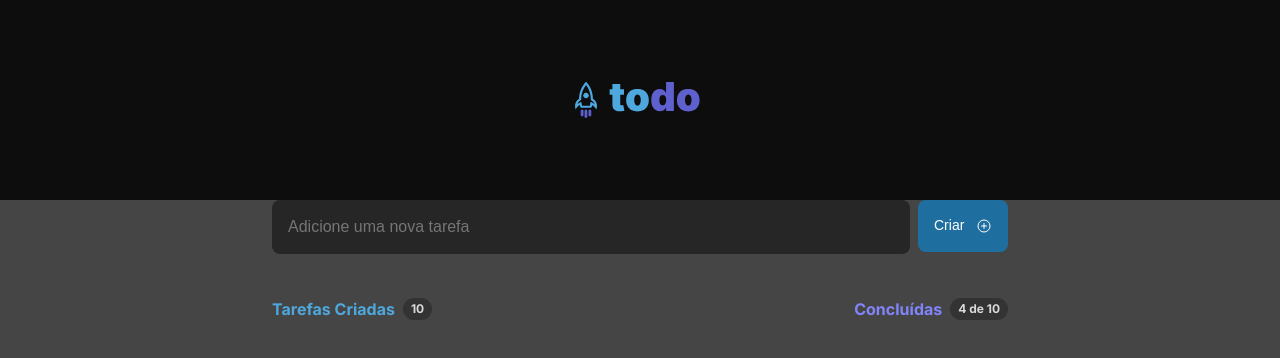
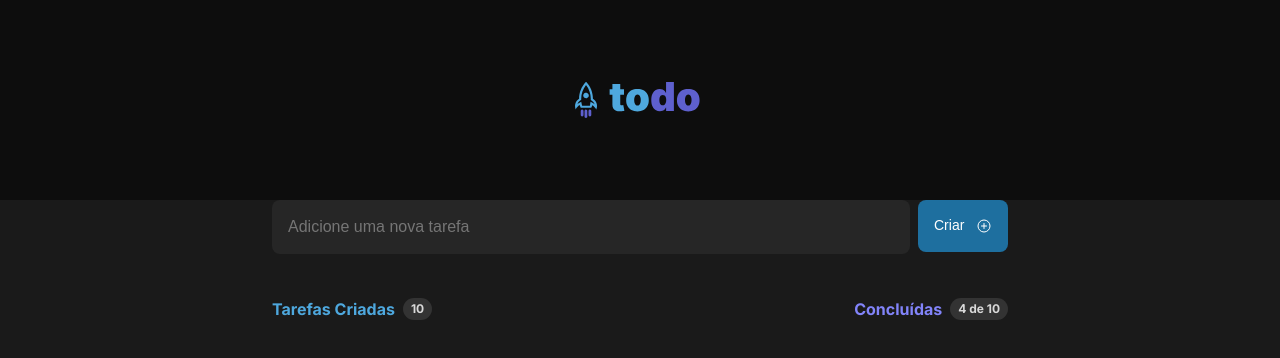
Before and after one commit to augustolr06/To-Do-List, a React (Vite) app: page / in a window 1280 px wide. Shown: the top 358 px of the page. Built offline with nearby package versions, Linux system fonts and the light colour scheme.

Commit message:
refactor: change App's background color

```diff
--- a/src/global.css
+++ b/src/global.css
@@ -2,7 +2,6 @@
   -webkit-text-size-adjust: 100%;
 
   /* Colors:       */
-  --bg: #454545;
   --text-base: #FFFFFF;
 
   --primary-700: #0D0D0D;
@@ -35,7 +34,7 @@
 }
 
 body {
-  background-color: var(--bg);
+  background-color: var(--primary-600);
   color: var(--text-base);
   -webkit-font-smoothing: antialiased;
   font-family: 'Inter', sans-serif;
```
